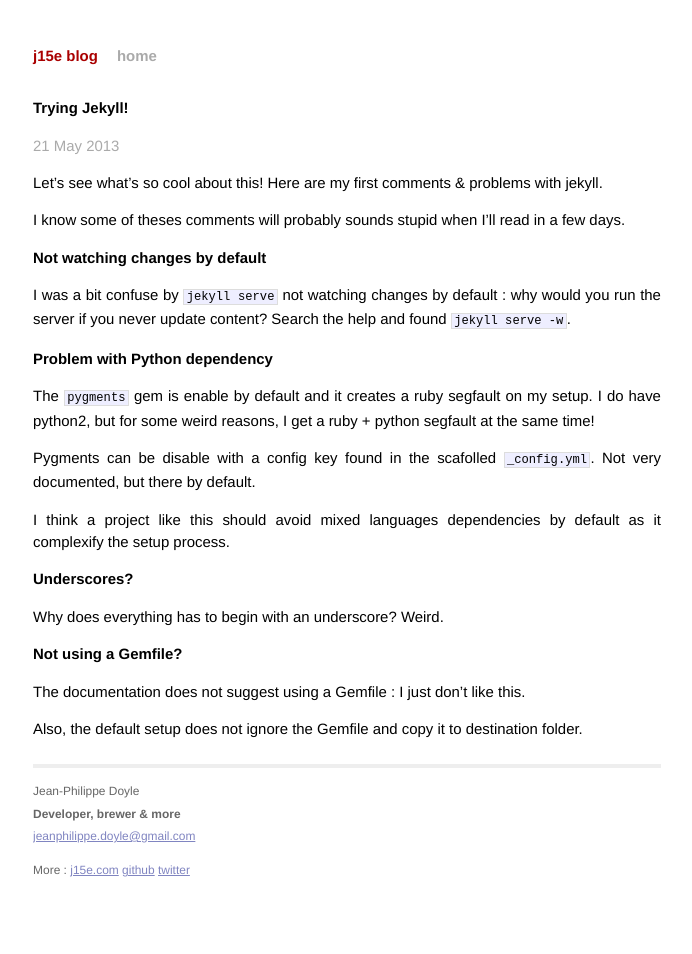
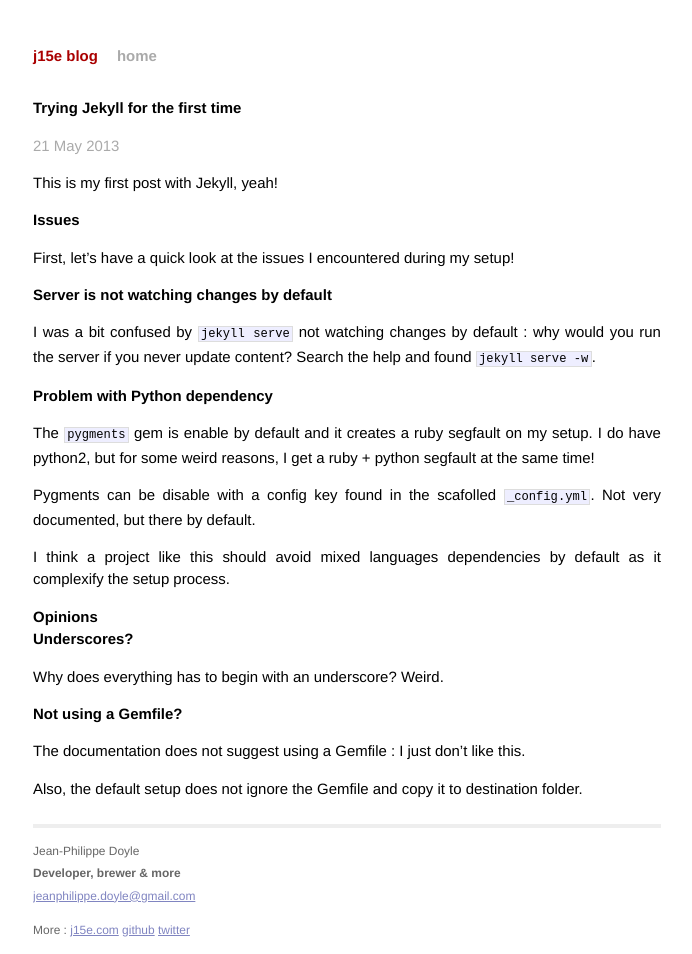
Before and after one commit to j15e/b, a Jekyll site: the page built from _posts/2013-05-21-welcome-to-jekyll.markdown, in a window 1280 px wide. Shown: the whole page, without its empty margins (293-985 px from the left). Built offline with Jekyll 4.4.1, drawn with Linux system fonts in a browser that asks for light colours.

Commit message:
Update first post

```diff
--- a/_posts/2013-05-21-welcome-to-jekyll.markdown
+++ b/_posts/2013-05-21-welcome-to-jekyll.markdown
@@ -1,20 +1,22 @@
 ---
 layout: post
-title:  "Trying Jekyll!"
+title:  "Trying Jekyll for the first time"
 date:   2013-05-21 18:15:26
 categories: jekyll update
 ---
 
-Let's see what's so cool about this! Here are my first comments & problems with jekyll.
+This is my first post with Jekyll, yeah!
 
-I know some of theses comments will probably sounds stupid when I'll read in a few days.
+## Issues
 
-## Not watching changes by default
+First, let's have a quick look at the issues I encountered during my setup!
 
-I was a bit confuse by `jekyll serve` not watching changes by default : why would you
+### Server is not watching changes by default
+
+I was a bit confused by `jekyll serve` not watching changes by default : why would you
 run the server if you never update content? Search the help and found `jekyll serve -w`.
 
-## Problem with Python dependency
+### Problem with Python dependency
 
 The `pygments` gem is enable by default and it creates a ruby segfault on my setup.
 I do have python2, but for some weird reasons, I get a ruby + python segfault at the
@@ -26,11 +28,13 @@
 I think a project like this should avoid mixed languages dependencies by default as it
 complexify the setup process.
 
-## Underscores?
+## Opinions
+
+### Underscores?
 
 Why does everything has to begin with an underscore? Weird.
 
-## Not using a Gemfile?
+### Not using a Gemfile?
 
 The documentation does not suggest using a Gemfile : I just don't like this.
 
```
